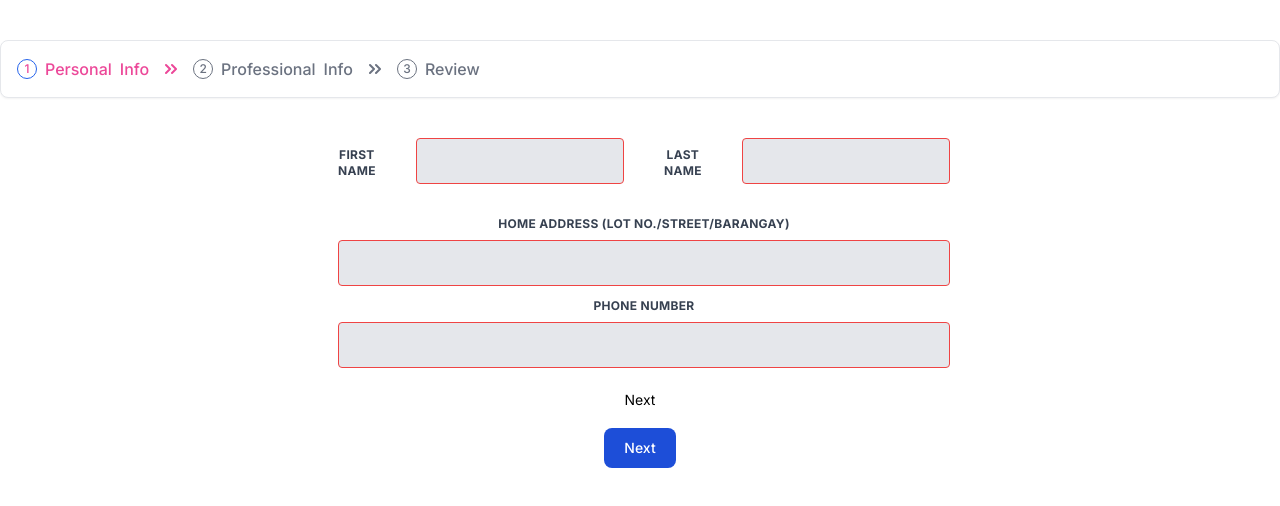
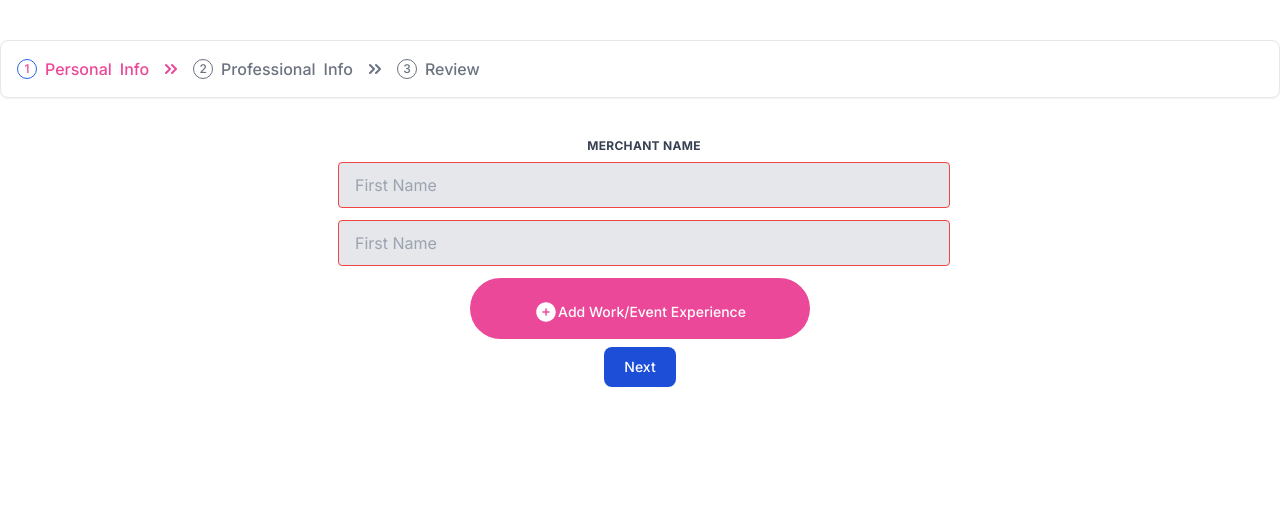
Before and after one commit to avsanguenza/sp-ecors-2024, a Next.js app: page /userSetup in a window 1280 px wide. Shown: the top 506 px of the page. Built offline with nearby package versions, Linux system fonts and the light colour scheme.

Commit message:
edited userSetup TODO: please add dynamic work exp thanks.

```diff
--- a/src/app/userSetup/page.tsx
+++ b/src/app/userSetup/page.tsx
@@ -45,7 +45,7 @@ const [personalName, setPersonalName] = React.useState("")
       </div>
 
      <div className="mt-10  mx-auto">
-     {userForm1(" ", false)}
+     {professionalForm(" ", false)}
       <button className="mx-auto text-white bg-blue-700 hover:bg-blue-800 focus:ring-4 focus:ring-blue-300 font-medium rounded-lg text-sm px-5 py-2.5 me-2 mb-2 dark:bg-blue-600 dark:hover:bg-blue-700 focus:outline-none dark:focus:ring-blue-800" onClick={()=>setActiveIndex(1)}>Next</button>
      </div>
       </Panel>
@@ -55,7 +55,7 @@ const [personalName, setPersonalName] = React.useState("")
       <div className="mx-auto">
       <ol class="flex items-center w-full p-3 space-x-2 text-sm font-medium text-center text-gray-500 bg-white border border-gray-200 rounded-lg shadow-sm dark:text-gray-400 sm:text-base dark:bg-white dark:border-pink-500 sm:p-4 sm:space-x-4 ">
           <li class="flex items-center text-pink-500 dark:text-pink-500">
-              <span class="flex items-center justify-center w-5 h-5 me-2 text-xs border border-blue-600 rounded-full shrink-0 dark:border-pink-500">
+              <span class="flex items-center justify-center w-5 h-5 me-2 text-xs border border-pink-500 rounded-full shrink-0 dark:border-pink-500">
                   1
               </span>
               Personal <span class="hidden sm:inline-flex sm:ms-2">Info</span>
@@ -65,7 +65,7 @@ const [personalName, setPersonalName] = React.useState("")
           </li>
 
           <li class="flex items-center text-pink-500 dark:text-pink-500">
-              <span class="flex items-center justify-center w-5 h-5 me-2 text-xs border border-blue-600 rounded-full shrink-0 dark:border-pink-500">
+              <span class="flex items-center justify-center w-5 h-5 me-2 text-xs border border-pink-500 rounded-full shrink-0 dark:border-pink-500">
                 2
               </span>
               Professional<span class="hidden sm:inline-flex sm:ms-2">Info</span>
@@ -87,10 +87,53 @@ const [personalName, setPersonalName] = React.useState("")
       <div className="mt-10  mx-auto">
           {userForm2()}
         <button className="mx-auto text-white bg-blue-700 hover:bg-blue-800 focus:ring-4 focus:ring-blue-300 font-medium rounded-lg text-sm px-5 py-2.5 me-2 mb-2 dark:bg-blue-600 dark:hover:bg-blue-700 focus:outline-none dark:focus:ring-blue-800" onClick={()=>setActiveIndex(0)}>Back</button>
-        <button className="text-white bg-blue-700 hover:bg-blue-800 focus:ring-4 focus:ring-blue-300 font-medium rounded-lg text-sm px-5 py-2.5 me-2 mb-2 dark:bg-blue-600 dark:hover:bg-blue-700 focus:outline-none dark:focus:ring-blue-800" onClick={()=>setActiveIndex(1)}>Next</button>
+        <button className="text-white bg-blue-700 hover:bg-blue-800 focus:ring-4 focus:ring-blue-300 font-medium rounded-lg text-sm px-5 py-2.5 me-2 mb-2 dark:bg-blue-600 dark:hover:bg-blue-700 focus:outline-none dark:focus:ring-blue-800" onClick={()=>setActiveIndex(2)}>Next</button>
       </div>
       </div>
       </Panel>
+
+      <Panel title="Company Information" isActive={activeIndex===2} onShow={()=>setActiveIndex(2)}>
+
+    <div className="mx-auto">
+    <ol class="flex items-center w-full p-3 space-x-2 text-sm font-medium text-center text-gray-500 bg-white border border-gray-200 rounded-lg shadow-sm dark:text-gray-400 sm:text-base dark:bg-white dark:border-pink-500 sm:p-4 sm:space-x-4 ">
+        <li class="flex items-center text-pink-500 dark:text-pink-500">
+            <span class="flex items-center justify-center w-5 h-5 me-2 text-xs border border-pink-500 rounded-full shrink-0 dark:border-pink-500">
+                1
+            </span>
+            Personal <span class="hidden sm:inline-flex sm:ms-2">Info</span>
+            <svg class="w-3 h-3 ms-2 sm:ms-4 rtl:rotate-180" aria-hidden="true" xmlns="http://www.w3.org/2000/svg" fill="none" viewBox="0 0 12 10">
+                <path stroke="currentColor" stroke-linecap="round" stroke-linejoin="round" stroke-width="2" d="m7 9 4-4-4-4M1 9l4-4-4-4"/>
+            </svg>
+        </li>
+
+        <li class="flex items-center text-pink-500 dark:text-pink-500">
+            <span class="flex items-center justify-center w-5 h-5 me-2 text-xs border border-pink-500 rounded-full shrink-0 dark:border-pink-500">
+              2
+            </span>
+            Professional<span class="hidden sm:inline-flex sm:ms-2">Info</span>
+            <svg class="w-3 h-3 ms-2 sm:ms-4 rtl:rotate-180" aria-hidden="true" xmlns="http://www.w3.org/2000/svg" fill="none" viewBox="0 0 12 10">
+                <path stroke="currentColor" stroke-linecap="round" stroke-linejoin="round" stroke-width="2" d="m7 9 4-4-4-4M1 9l4-4-4-4"/>
+            </svg>
+        </li>
+
+        <li class="flex items-center">
+            <span class="flex items-center justify-center w-5 h-5 me-2 text-xs border border-pink-500 rounded-full shrink-0 dark:border-pink-500">
+                3
+            </span>
+            Review
+        </li>
+    </ol>
+
+    </div>
+    <div>
+    <div className="mt-10  mx-auto">
+        {userForm1()}{userForm2()}
+      <button className="mx-auto text-white bg-blue-700 hover:bg-blue-800 focus:ring-4 focus:ring-blue-300 font-medium rounded-lg text-sm px-5 py-2.5 me-2 mb-2 dark:bg-blue-600 dark:hover:bg-blue-700 focus:outline-none dark:focus:ring-blue-800" onClick={()=>setActiveIndex(0)}>Back to Start</button>
+      <button className="text-white bg-blue-700 hover:bg-blue-800 focus:ring-4 focus:ring-blue-300 font-medium rounded-lg text-sm px-5 py-2.5 me-2 mb-2 dark:bg-blue-600 dark:hover:bg-blue-700 focus:outline-none dark:focus:ring-blue-800" onClick={()=>setActiveIndex(1)}>Confirm</button>
+    </div>
+    </div>
+    </Panel>
+
 
 
       </div>
@@ -116,6 +159,39 @@ function Panel({
 
   )
 }
+function professionalForm(textPlaceholder, isDisabled){
+  //add function to dynamically add work experience
+  var baseDoc = document.getElementById("jobExperience form")
+
+return(
+  <form id = "jobExperienceForm">
+  <div>
+    <div className="mx-auto md:w-1/2 px-3 mb-6 md:mb-0">
+    <label className="block uppercase tracking-wide text-gray-700 text-xs font-bold mb-2" for="grid-first-name"> Merchant Name </label>
+    <input className="appearance-none block w-full bg-gray-200 text-gray-700 border border-red-500 rounded py-3 px-4 mb-3 leading-tight focus:outline-none focus:bg-white" id="grid-second-name" type="text" placeholder="First Name"></input>
+    {//line here}
+    }
+    </div>
+    <div className="mx-auto md:w-1/2 px-3 mb-6 md:mb-0">
+    <label className="block uppercase tracking-wide text-gray-700 text-xs font-bold mb-2" for="grid-first-name">  </label>
+    <input className="appearance-none block w-full bg-gray-200 text-gray-700 border border-red-500 rounded py-3 px-4 mb-3 leading-tight focus:outline-none focus:bg-white" id="grid-second-name" type="text" placeholder="First Name"></input>
+    <button className="text-white bg-pink-500 hover:bg-pink-800 focus:outline-none focus:ring-4 focus:ring-blue-300 font-medium rounded-full text-sm px-16 py-2.5 text-center me-2 mb-2 dark:bg-pink-600 dark:hover:bg-pink-700 dark:focus:ring-pink-800"><a className='mt-3 inline-flex items-center' onClick={()=> jobExperience('jobExperienceForm')}>
+     <svg xmlns="http://www.w3.org/2000/svg" viewBox="0 0 24 24" fill="white" className="w-6 h-6">
+  <path fillRule="evenodd" d="M12 2.25c-5.385 0-9.75 4.365-9.75 9.75s4.365 9.75 9.75 9.75 9.75-4.365 9.75-9.75S17.385 2.25 12 2.25ZM12.75 9a.75.75 0 0 0-1.5 0v2.25H9a.75.75 0 0 0 0 1.5h2.25V15a.75.75 0 0 0 1.5 0v-2.25H15a.75.75 0 0 0 0-1.5h-2.25V9Z" clipRule="evenodd" />
+</svg>
+      Add Work/Event Experience
+      </a>
+      </button>
+
+    </div>
+
+  </div>
+</form>
+
+
+)
+}
+
 
 function userForm1(textPlaceholder, isDisabled){
   //send everything to session storage
@@ -135,7 +211,7 @@ function userForm1(textPlaceholder, isDisabled){
       <label className="block uppercase tracking-wide text-gray-700 text-xs font-bold mb-2" for="grid-first-name"> Phone Number</label>
       <input className="appearance-none block w-full bg-gray-200 text-gray-700 border border-red-500 rounded py-3 px-4 mb-3 leading-tight focus:outline-none focus:bg-white" id="grid-second-name" type="text" placeholder={textPlaceholder}></input>
       </div>
-      <button className=" text-sm px-5 py-2.5 me-2 mb-2" onClick={()=>""}>Next</button>
+
     </div>
   </form>
   )
```
